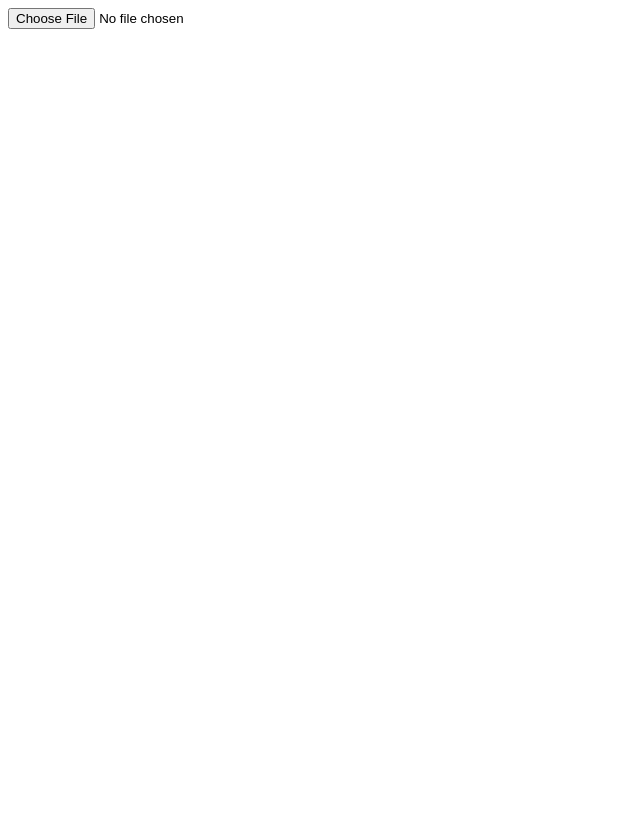
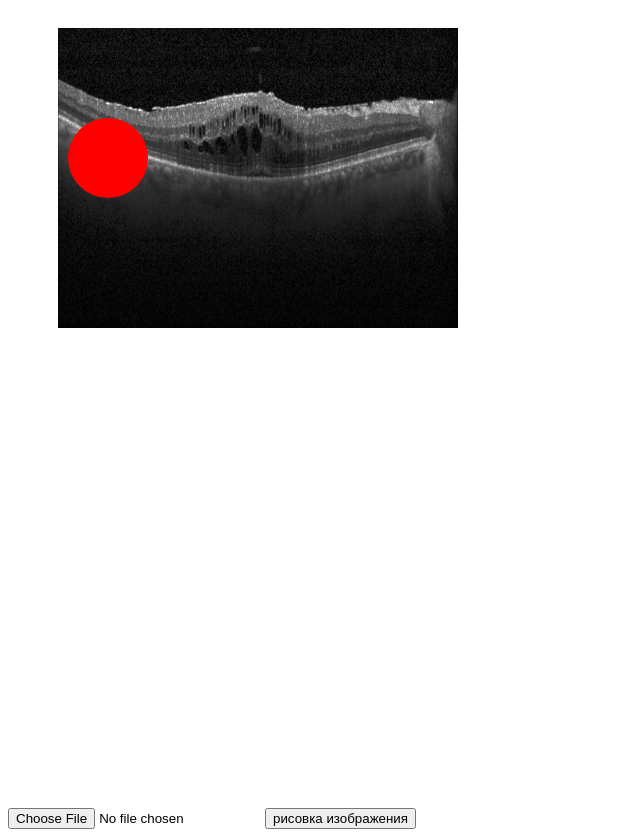
Before and after one commit to Enkhe95/test-canvas, a plain HTML site: page retinaTrain/retina.html in a window 1280 px wide. Shown: the whole page, without its empty margins (0-640 px from the left). Before the commit the page ends 800 px from the top, so only its background shows below. Drawn offline with nearby package versions, Linux system fonts and the light colour scheme.

Commit message:
feat: drawe a figure in a picture

```diff
--- /dev/null
+++ b/retinaTrain/retina.css
@@ -0,0 +1,5 @@
+#root {
+  display: flex;
+  flex-direction: column-reverse;
+  gap: 10px;
+}
--- a/retinaTrain/retina.html
+++ b/retinaTrain/retina.html
@@ -3,13 +3,14 @@
   <head>
     <meta charset="UTF-8" />
     <meta name="viewport" content="width=device-width, initial-scale=1.0" />
+    <link rel="stylesheet" href="retina.css" />
     <script src="https://unpkg.com/konva@9.3.6/konva.min.js"></script>
     <title>Retina train</title>
   </head>
   <body>
-    <div id="root">
-      <input type="file" value="" />
-    </div>
+    <div id="root"></div>
+    <input type="file" value="изображение" id="file" />
+    <input type="button" value="рисовка изображения" class="btn" />
     <script src="retina.js"></script>
   </body>
 </html>
--- a/retinaTrain/retina.js
+++ b/retinaTrain/retina.js
@@ -0,0 +1,36 @@
+let width = window.innerWidth;
+let height = window.innerHeight;
+
+const stage = new Konva.Stage({
+  container: "root",
+  width: width,
+  height: height,
+});
+
+const layer = new Konva.Layer();
+
+//add draw
+const circle = new Konva.Circle({
+  x: 100,
+  y: 150,
+  radius: 40,
+  fill: "red",
+});
+
+// add image
+const imageObj = new Image();
+imageObj.onload = function () {
+  const yoda = new Konva.Image({
+    x: 50,
+    y: 20,
+    image: imageObj,
+    width: 400,
+    height: 300,
+  });
+  layer.add(yoda);
+  layer.add(circle);
+};
+imageObj.src = "oct_1.jpeg";
+
+//добавдяем все на сцену
+stage.add(layer);
```
